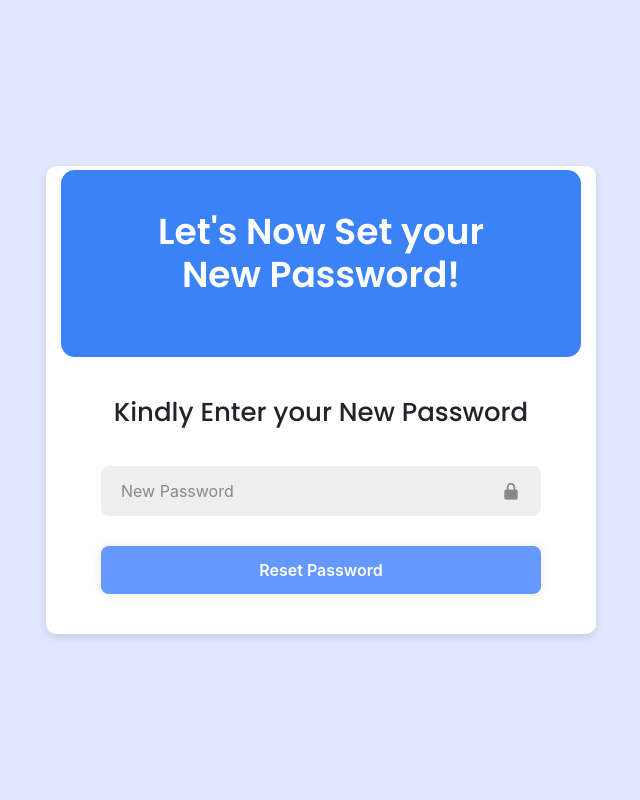
After one commit to Valiantic/Hidalgo-s-Apartment-, a PHP site: page /authentication/reset-password.php in a window 1280 px wide. The commit adds this page. Shown: the whole page, without its empty margins (319-959 px from the left). Run offline with PHP 8.4, Linux system fonts and the light colour scheme.

Commit message:
Add Forgot and Reset Password Form

```diff
--- /dev/null
+++ b/authentication/reset-password.php
@@ -0,0 +1,145 @@
+<!DOCTYPE html>
+<html lang="en">
+<head>
+    <meta charset="UTF-8">
+    <meta name="viewport" content="width=device-width, initial-scale=1.0">
+    <link rel="shortcut icon" href="../assets/images/logov3.png">
+    <title>Hidalgo's Apartment</title>
+    <link href="https://stackpath.bootstrapcdn.com/bootstrap/4.5.2/css/bootstrap.min.css" rel="stylesheet">
+
+    <!-- BOX ICONS -->
+    <link href='https://unpkg.com/boxicons@2.1.4/css/boxicons.min.css' rel='stylesheet'>
+    <!-- GOOGLE FONTS POPPINS  -->
+    <link rel="preconnect" href="https://fonts.googleapis.com">
+    <link rel="preconnect" href="https://fonts.gstatic.com" crossorigin>
+    <link href="https://fonts.googleapis.com/css2?family=Karla:ital,wght@0,200..800;1,200..800&family=Poppins:ital,wght@0,100;0,200;0,300;0,400;0,500;0,600;0,700;0,800;0,900;1,100;1,200;1,300;1,400;1,500;1,600;1,700;1,800;1,900&family=Roboto+Mono:ital,wght@0,100..700;1,100..700&display=swap" rel="stylesheet">
+
+    <style>
+        body {
+            background-color: #e0e7ff;
+            display: flex;
+            justify-content: center;
+            align-items: center;
+            height: 100vh;
+            margin: 0;
+        }
+        .container {
+            background-color: white;
+            border-radius: 10px;
+            box-shadow: 0 4px 8px rgba(0, 0, 0, 0.1);
+            overflow: hidden;
+            max-width: 900px;
+            width: 550px;
+            display: flex;
+            flex-direction: column;
+        }
+        .left-panel, .right-panel {
+            padding: 40px;
+            flex: 1;
+        }
+        .left-panel {
+            border-radius: 14px;
+            margin-top: 4px;
+            background-color: #3b82f6;
+            color: white;
+            display: flex;
+            flex-direction: column;
+            justify-content: center;
+            align-items: center;
+        }
+        .left-panel h2 {
+            margin-bottom: 20px;
+            text-align: center;
+            font-family: 'Poppins', 'sans-serif';
+            font-size: 36px;
+            font-weight: 600;
+        }
+        h3{
+            text-align: center;
+            font-family: 'Poppins', 'sans-serif';
+            font-size: 26px;
+            font-weight: 500;
+        }
+        .right-panel {
+            display: flex;
+            flex-direction: column;
+            justify-content: center;
+        }
+        .form-group {
+            margin-bottom: 20px;
+        }
+        .btn-primary {
+            background-color: #3b82f6;
+            border: none;
+        }
+        .btn-primary:hover {
+            background-color: #2563eb;
+        }
+        .input-box {
+            position: relative;
+            margin: 30px 0;
+        }
+
+        .input-box input {
+            width: 100%;
+            padding: 13px 50px 13px 20px;
+            background: #eee;
+            border-radius: 8px;
+            border: none;
+            outline: none;
+            font-size: 16px;
+            color: #333;
+            font-weight: 500;
+        }
+
+        .input-box input::placeholder {
+            color: #888;
+            font-weight: 400;
+        }
+
+        .input-box i {
+            position: absolute;
+            right: 20px;
+            top: 50%;
+            transform: translateY(-50%);
+            font-size: 20px;
+            color: #888;
+        }
+
+        .btn {
+            width: 100%;
+            height: 48px;
+            background-color: rgb(102, 153, 255) !important;
+            border-radius: 8px;
+            box-shadow: 0 0 10px rgba(0, 0, 0, .1);
+            border: none;
+            cursor: pointer;
+            font-size: 16px;
+            color: #fff;
+            font-weight: 600;
+        }
+        span{
+            display: block;
+        }
+
+    </style>
+</head>
+<body>
+    <div class="container">
+        <div class="left-panel">
+        <h2>Let's Now Set your <span>New Password!</span></h2>
+
+        </div>
+        <div class="right-panel">
+            <h3>Kindly Enter your New Password</h3>
+            <form>
+                <div class="input-box">
+                    <input type="password" placeholder="New Password" required>
+                    <i class='bx bxs-lock-alt'></i>
+                </div>
+                <button class="btn">Reset Password</button>
+            </form>
+        </div>
+    </div>
+</body>
+</html>
--- a/components/navbar.php
+++ b/components/navbar.php
@@ -68,7 +68,7 @@
                     </ul>
                     <ul class="navbar-nav me-right mb-2 mb-lg-0">
                         <li class="nav-item">
-                            <a class="nav-link" href="./login.php" id="logintxt">Login</a>
+                            <a class="nav-link" href="./authentication/auth.php" id="logintxt">Login</a>
                         </li>
                     </ul>
                 </div>
```
Also changed, not shown: authentication/auth.php (renamed from login.php, +5 -5 lines), authentication/forgot-password.php (added, +142 -0 lines), sign-up.php (deleted).
